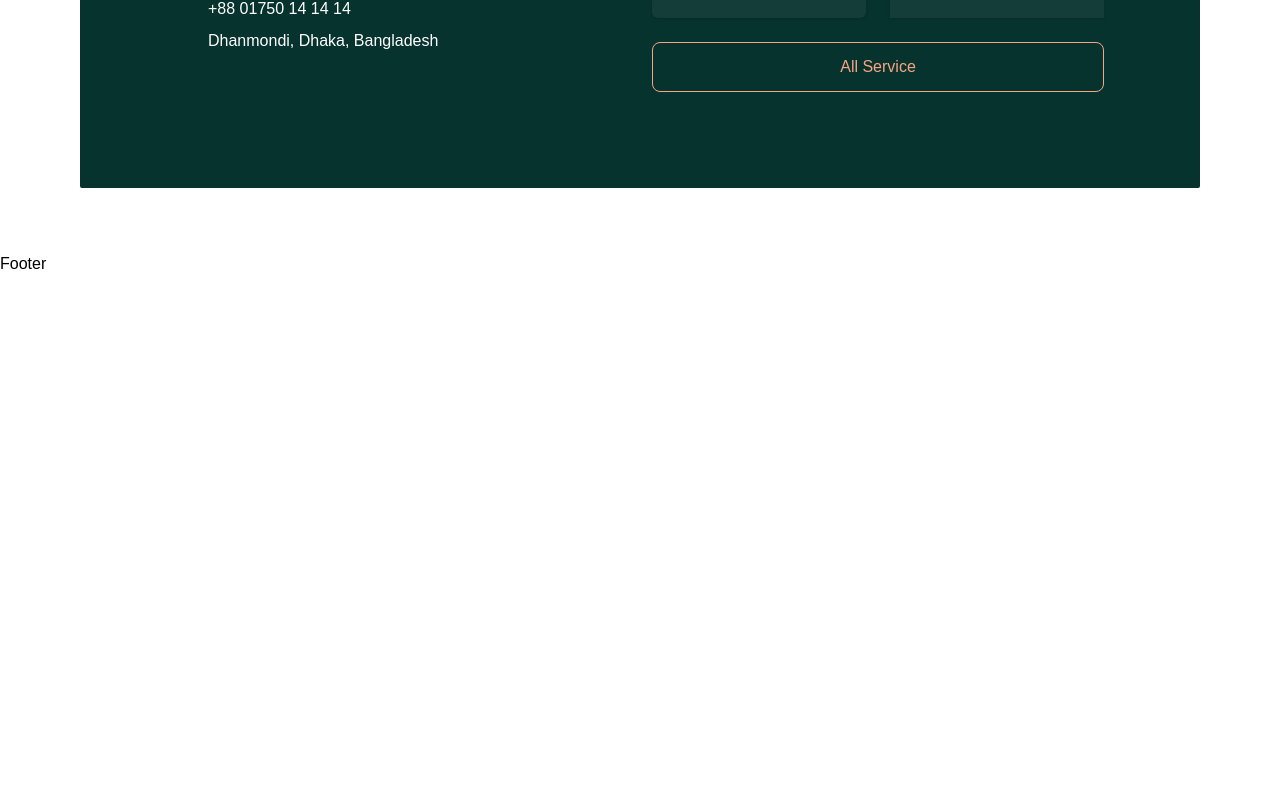
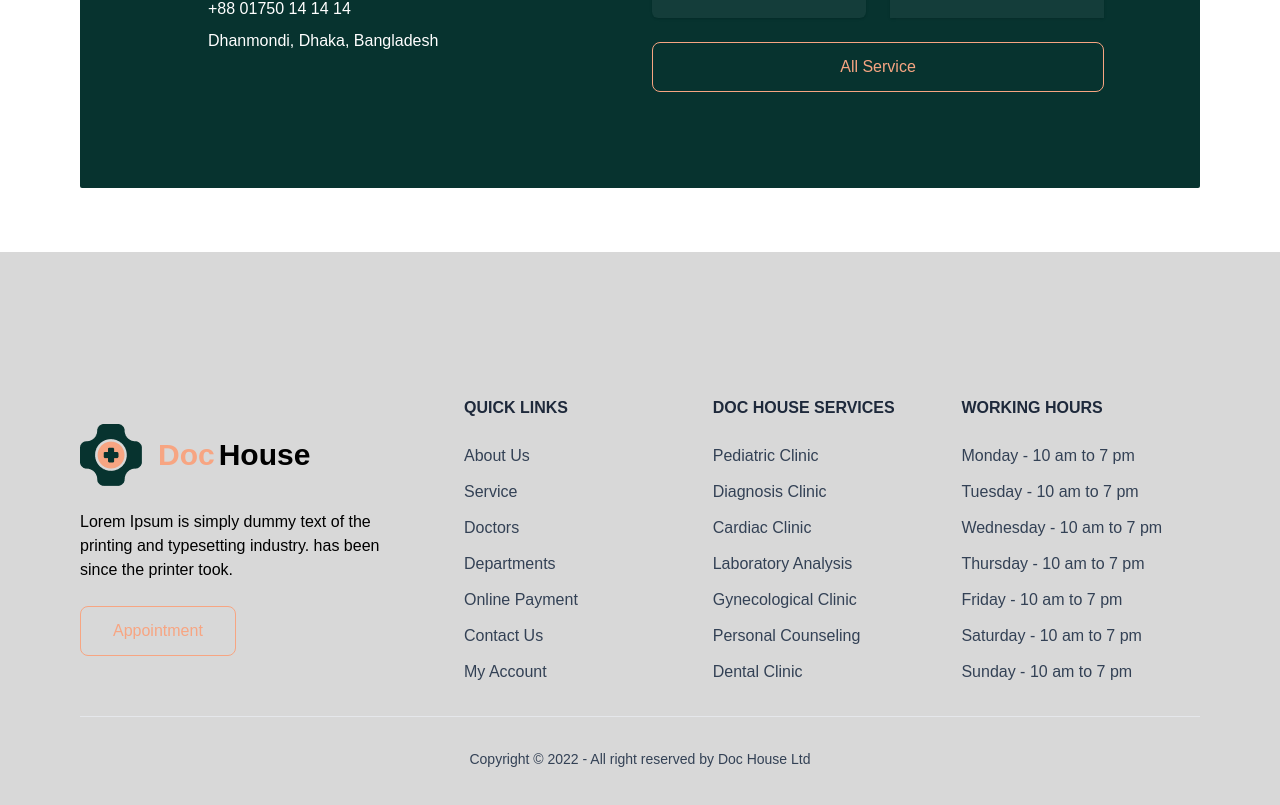
Before and after one commit to apurbomondal85/Doc-House, a React (Vite) app: page / in a window 1280 px wide. Shown: the part 3138-3943 px from the top of the page. Before the commit the page ends 3414 px from the top, so only its background shows below. Built offline with nearby package versions, Linux system fonts and the light colour scheme; no server answers; some icons are missing.

Commit message:
footer section is completee

```diff
--- /dev/null
+++ b/src/Pages/DoctorProfile/DoctorProfile.jsx
@@ -0,0 +1,21 @@
+
+import React, { useEffect, useState } from 'react'
+import { useParams } from 'react-router-dom'
+
+function DoctorProfile() {
+    const {id} = useParams()
+    const [doctor, setDoctor] = useState({});
+
+    useEffect(() => {
+        fetch(`http://localhost:5000/doctor/${id}`)
+        .then(res => res.json())
+        .then(data => setDoctor(data))
+    },[])
+
+  return (
+    <div>
+    </div>
+  )
+}
+
+export default DoctorProfile
--- a/src/Pages/Home/OurDoctors/DoctorCart/DoctorCart.jsx
+++ b/src/Pages/Home/OurDoctors/DoctorCart/DoctorCart.jsx
@@ -2,9 +2,10 @@
 import React from 'react'
 import { FaCalendar, FaDollarSign, FaLocationDot, FaRegStar, FaStar } from 'react-icons/fa6';
 import Rating from 'react-rating';
+import { Link } from 'react-router-dom';
 
 function DoctorCart({ doctor }) {
-    const { name, image, price, graduation, rating, location, available } = doctor;
+    const {_id, name, image, price, graduation, rating, location, available } = doctor;
     return (
         <div className="bg-white rounded-lg shadow p-4 overflow-hidden">
             <img src={image} className='h-[150px] lg:h-[200px] w-full object-cover object-top rounded-md' alt="" />
@@ -25,7 +26,9 @@ function DoctorCart({ doctor }) {
                 <p className='space-x-2 flex items-center text-slate-500'><FaDollarSign></FaDollarSign><span>${price}</span></p>
             </div>
             <div>
-            <button type="button" className="text-[#F7A582] border border-[#F7A582] transition ease-in-out delay-150 hover:text-white hover:bg-[#F7A582] w-full font-medium rounded-lg py-3 mt-4 focus:outline-none">All Service</button>
+                <Link to={`/doctor-profile/${_id}`}>
+                    <button type="button" className="text-[#F7A582] border border-[#F7A582] transition ease-in-out delay-150 hover:text-white hover:bg-[#F7A582] w-full font-medium rounded-lg py-3 mt-4 focus:outline-none">View Profile</button>
+                </Link>
             </div>
         </div>
     )
--- a/src/Pages/shares/Footer/Footer.jsx
+++ b/src/Pages/shares/Footer/Footer.jsx
@@ -1,9 +1,68 @@
-import React from 'react'
+import footerImg from '../../../assets/images/footer.png'
+import { Link } from 'react-router-dom'
 
 function Footer() {
   return (
-    <div>
-      <h1>Footer</h1>
+    <div className="w-full bg-[#d8d8d8]">
+      <div className='container py-16'>
+        <footer>
+          <div className="mx-auto w-full max-w-screen-xl pt-20">
+            <div className="md:flex items-center gap-12">
+              <div className="space-y-6 w-[30%]">
+                <div className="flex items-center gap-4">
+                  <img src={footerImg} alt="" />
+                  <p className='text-3xl font-bold space-x-1'><span className='text-[#F7A582]'>Doc</span>
+                    <span>House</span></p>
+                </div>
+                <p>Lorem Ipsum is simply dummy text of the printing and typesetting industry. has been since the printer took.</p>
+                <button type="button" className="text-[#F7A582] border border-[#F7A582] transition ease-in-out delay-150 hover:text-white hover:bg-[#F7A582] font-medium rounded-lg py-3 px-8 mt-8 focus:outline-none">Appointment</button>
+              </div>
+              <div className="grid grid-cols-2 gap-8 sm:gap-12 sm:grid-cols-3">
+                <div>
+                  <h2 className="mb-6 text-md font-semibold text-slate-800 uppercase">Quick Links</h2>
+                  <ul className="text-slate-700 font-medium space-y-3">
+                    <li><Link>About Us</Link></li>
+                    <li><Link>Service</Link></li>
+                    <li><Link>Doctors</Link></li>
+                    <li><Link>Departments</Link></li>
+                    <li><Link>Online Payment</Link></li>
+                    <li><Link>Contact Us</Link></li>
+                    <li><Link>My Account</Link></li>
+                  </ul>
+                </div>
+                <div>
+                  <h2 className="mb-6 text-md font-semibold text-slate-800 uppercase">Doc House Services</h2>
+                  <ul className="text-slate-700 font-medium space-y-3">
+                    <li><Link>Pediatric Clinic</Link></li>
+                    <li><Link>Diagnosis Clinic</Link></li>
+                    <li><Link>Cardiac Clinic</Link></li>
+                    <li><Link>Laboratory Analysis</Link></li>
+                    <li><Link>Gynecological Clinic</Link></li>
+                    <li><Link>Personal Counseling</Link></li>
+                    <li><Link>Dental Clinic</Link></li>
+                  </ul>
+                </div>
+                <div>
+                  <h2 className="mb-6 text-md font-semibold text-slate-800 uppercase">Working Hours</h2>
+                  <ul className="text-slate-700 font-medium space-y-3">
+                    <li><Link>Monday - 10 am to 7 pm</Link></li>
+                    <li><Link>Tuesday - 10 am to 7 pm</Link></li>
+                    <li><Link>Wednesday - 10 am to 7 pm</Link></li>
+                    <li><Link>Thursday - 10 am to 7 pm</Link></li>
+                    <li><Link>Friday - 10 am to 7 pm</Link></li>
+                    <li><Link>Saturday - 10 am to 7 pm</Link></li>
+                    <li><Link>Sunday - 10 am to 7 pm</Link></li>
+                  </ul>
+                </div>
+              </div>
+            </div>
+            <hr className="my-8 border-gray-200 sm:mx-auto" />
+            <div>
+              <p className="text-sm text-slate-700 text-center">Copyright © 2022 - All right reserved by Doc House Ltd</p>
+            </div>
+          </div>
+        </footer>
+      </div>
     </div>
   )
 }
--- a/src/Routers/Routers.jsx
+++ b/src/Routers/Routers.jsx
@@ -1,6 +1,7 @@
 import {createBrowserRouter} from "react-router-dom";
 import Main from "../Layout/Main";
 import Home from "../Pages/Home/Home/Home";
+import DoctorProfile from "../Pages/DoctorProfile/DoctorProfile";
 
 
 const router = createBrowserRouter([
@@ -12,6 +13,10 @@ const router = createBrowserRouter([
                 path: "/",
                 element: <Home></Home>
             },
+            {
+                path: "/doctor-profile/:id",
+                element: <DoctorProfile></DoctorProfile>,
+            }
         ]
     },
 ]);
```
Also changed, not shown: src/assets/images/footer.png (added).
